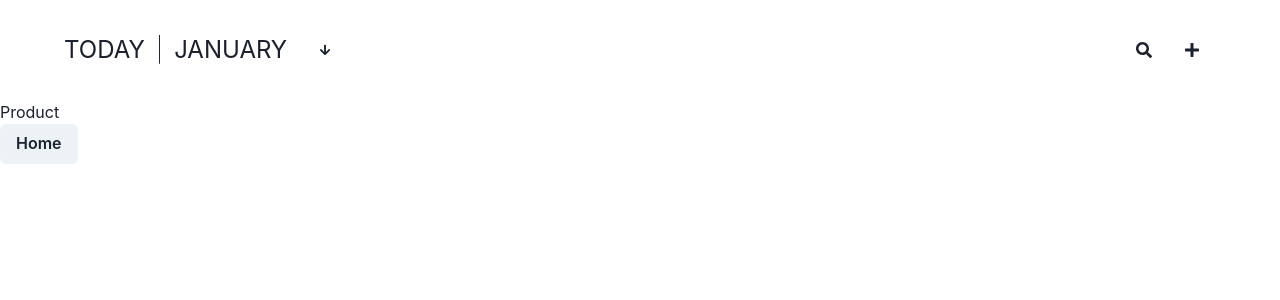
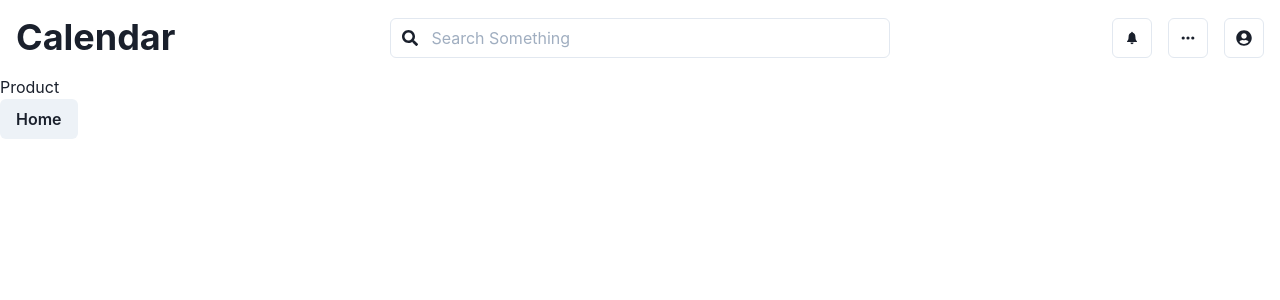
Before and after one commit to bineetNaidu/web-calendar-app, a React (Create React App) app: page /product in a window 1280 px wide. Shown: the top 300 px of the page. Built offline with nearby package versions, Linux system fonts and the light colour scheme.

Commit message:
🎉 vamped Navbar

```diff
--- a/src/components/Navbar.css
+++ /dev/null
@@ -1,36 +0,0 @@
-.nav {
-  padding: 2rem 4rem;
-  display: flex;
-  justify-content: space-between;
-}
-
-.nav__left__content {
-  flex: 0.5;
-  display: flex;
-  align-items: center;
-  justify-content: space-between;
-  font-size: x-large;
-  font-weight: 400;
-}
-
-.nav__right {
-  display: flex;
-  align-items: center;
-  justify-content: space-between;
-}
-
-.nav__today {
-}
-
-.nav__dashed {
-  padding: 0 0.7rem;
-  font-weight: 200;
-}
-.nav_month {
-  text-transform: uppercase;
-}
-
-.nav__search,
-.nav__add {
-  padding: 0.5rem 1rem;
-}
--- a/src/components/Navbar.tsx
+++ b/src/components/Navbar.tsx
@@ -1,52 +1,50 @@
-import { FC, useMemo } from 'react';
-import './Navbar.css';
-import { FaSearch, FaPlus, FaArrowDown } from 'react-icons/fa';
-import { Button } from '@chakra-ui/react';
+import { FC } from 'react';
+import {
+  Container,
+  Box,
+  InputGroup,
+  InputLeftElement,
+  Input,
+  Heading,
+  ButtonGroup,
+  IconButton,
+} from '@chakra-ui/react';
+import { FaUserCircle, FaSearch } from 'react-icons/fa';
+import { IoIosNotifications } from 'react-icons/io';
+import { HiDotsHorizontal } from 'react-icons/hi';
 
 const Navbar: FC = () => {
-  const getMonth = () => {
-    const date = new Date();
-    const month = date.getMonth();
-    const months = [
-      'January',
-      'February',
-      'March',
-      'April',
-      'May',
-      'June',
-      'July',
-      'August',
-      'September',
-      'October',
-      'November',
-      'December',
-    ];
-    return months[month];
-  };
-
-  const month = useMemo(() => getMonth(), []);
-
   return (
-    <nav className="nav">
-      <div className="nav__left">
-        <h1 className="nav__left__content">
-          <span className="nav__today">TODAY</span>
-          <span className="nav__dashed">|</span>
-          <span className="nav_month">{month}</span>
-          <Button size="xs" ml="6" bgColor="transparent">
-            <FaArrowDown />
-          </Button>
-        </h1>
-      </div>
-      <div className="nav__right">
-        <span className="nav__search">
-          <FaSearch />
-        </span>
-        <span className="nav__add">
-          <FaPlus />
-        </span>
-      </div>
-    </nav>
+    <Container
+      maxW="container.xl"
+      d="flex"
+      justifyContent="space-between"
+      alignItems="center"
+      py="4"
+    >
+      <Box flex="3">
+        <Heading>Calendar</Heading>
+      </Box>
+      <Box flex="4">
+        <InputGroup>
+          <InputLeftElement
+            pointerEvents="none"
+            children={<FaSearch color="gray.300" />}
+          />
+          <Input placeholder="Search Something" />
+        </InputGroup>
+      </Box>
+      <Box flex="3" d="flex" justifyContent="flex-end">
+        <ButtonGroup spacing="4" size="md" variant="outline">
+          <IconButton
+            aria-label="Notifications"
+            icon={<IoIosNotifications />}
+          />
+          <IconButton aria-label="view morw" icon={<HiDotsHorizontal />} />
+          <IconButton aria-label="user" icon={<FaUserCircle />} />
+        </ButtonGroup>
+      </Box>
+    </Container>
   );
 };
 
```
